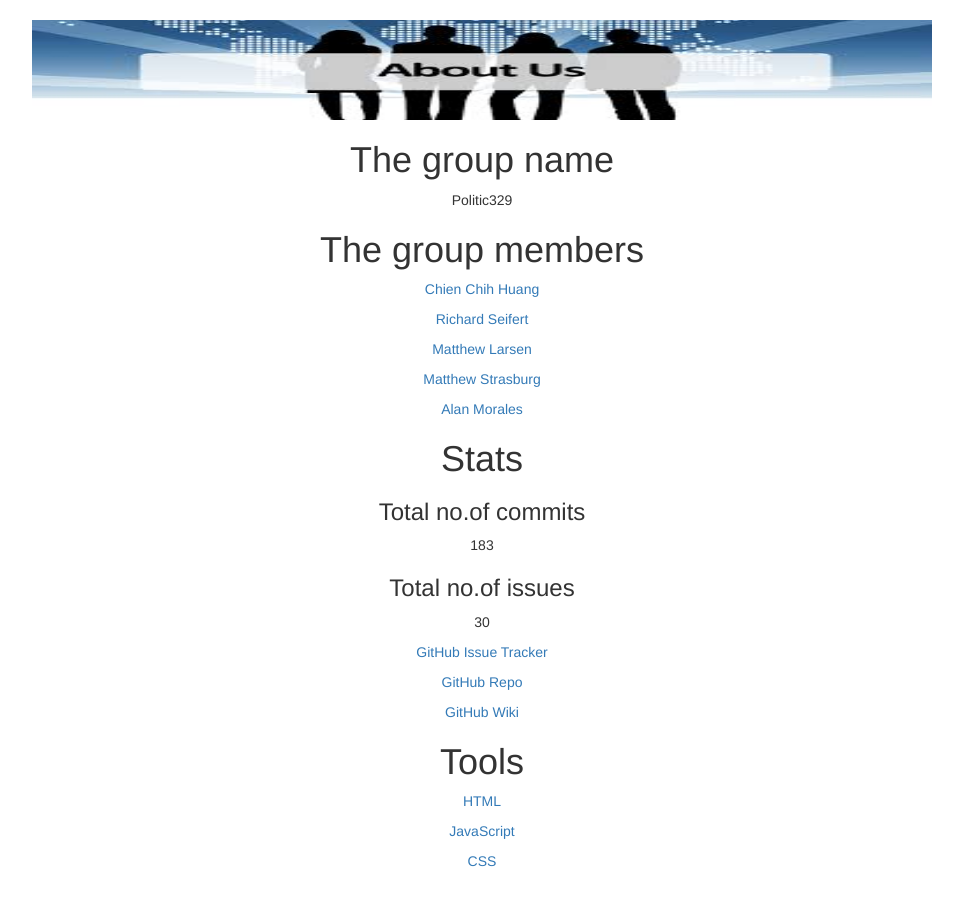
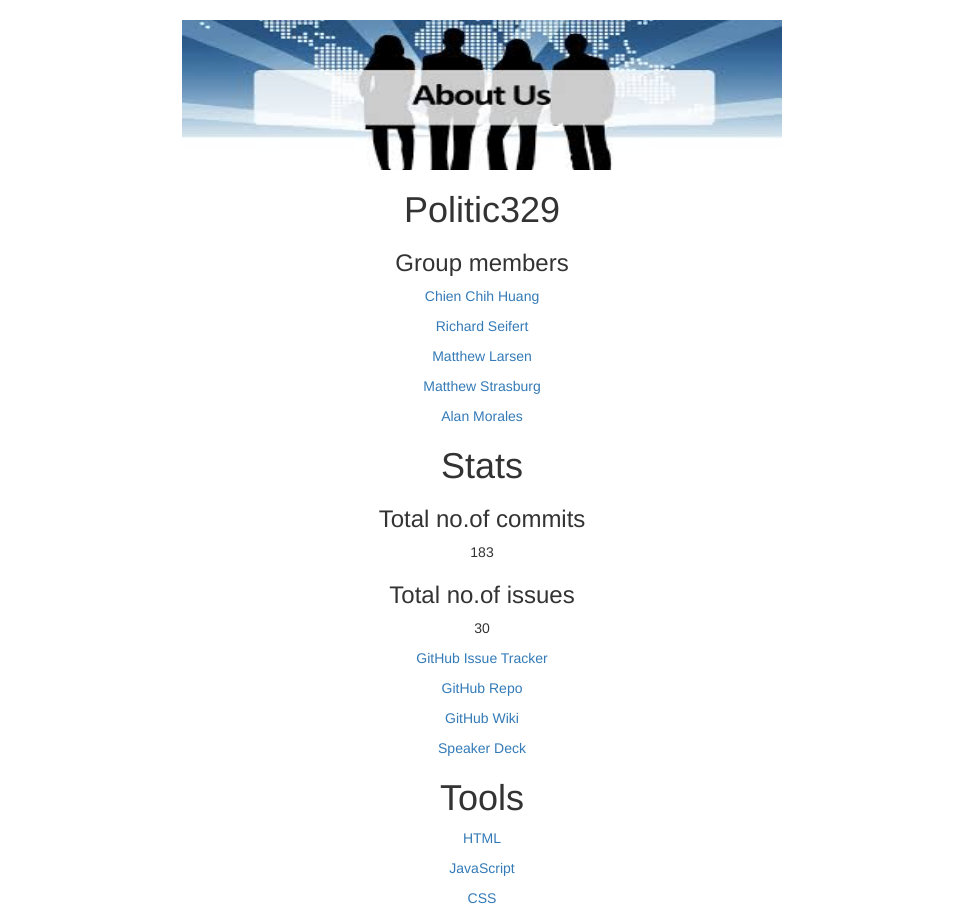
Before and after one commit to mattstras/cs329e-idb, a Flask app: page /about in a window 1280 px wide. Shown: the part 52-960 px from the top of the page, without its empty margins (158-1121 px from the left). Before the commit the page ends 919 px from the top, so only its background shows below. Run offline with Flask 2, Linux system fonts and the light colour scheme; some libraries are stand-ins or nearby versions.

Commit message:
updated links

```diff
--- a/templates/about.html
+++ b/templates/about.html
@@ -52,15 +52,14 @@
 
 <p></p>
 
-<img src="static/images/aboutus.jpg"  width = "900" height="100">
+<img src="static/images/aboutus.jpg"  width = "600" height="150">
 
 
 
-<h1>The group name</h1>
-	<p>Politic329</p>
+	<h1>Politic329</h1>
 
 
-<h1>The group members</h1>
+<h3>Group members</h3>
 	<p>
 
 	<a href={{url_for("chienchihhuang")}}>Chien Chih Huang</a> <br>
@@ -93,15 +92,19 @@
 
 	<p>30</p>
 
-	<a target="_blank" href="https://github.com/mattstras/mattstras.github.io/issues">GitHub Issue Tracker</a>
+	<a target="_blank" href="https://github.com/mattstras/cs329e-idb/issues">GitHub Issue Tracker</a>
 
 	<p></p>
 
-	<a target="_blank" href="https://github.com/mattstras/mattstras.github.io">GitHub Repo</a>
+	<a target="_blank" href="https://github.com/mattstras/cs329e-idb">GitHub Repo</a>
 
 	<p></p>
 
-	<a target="_blank" href="https://github.com/mattstras/mattstras.github.io/wiki/Project-%233">GitHub Wiki</a>
+	<a target="_blank" href="https://github.com/mattstras/cs329e-idb/wiki/1.-Introduction">GitHub Wiki</a>
+
+	<p></p>
+
+	<a target="_blank" href="https://www.speakerdeck.com/alanmms/politic329#">Speaker Deck</a>
 
 
 <h1>Tools</h1>
@@ -118,5 +121,9 @@
 
 
 
+
+
+
+
 </body>
 </html>
```
